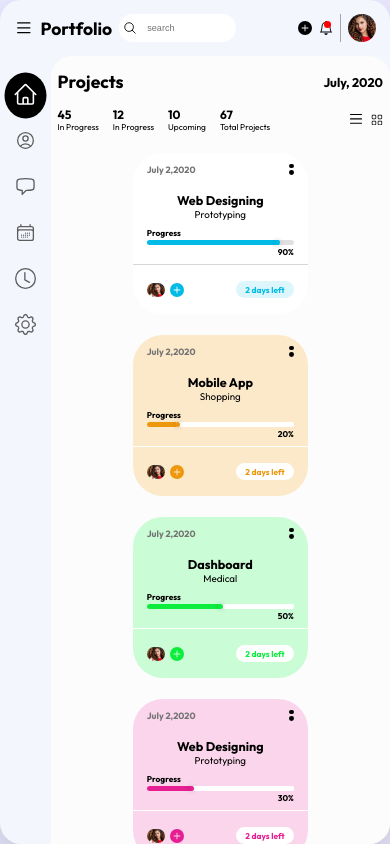
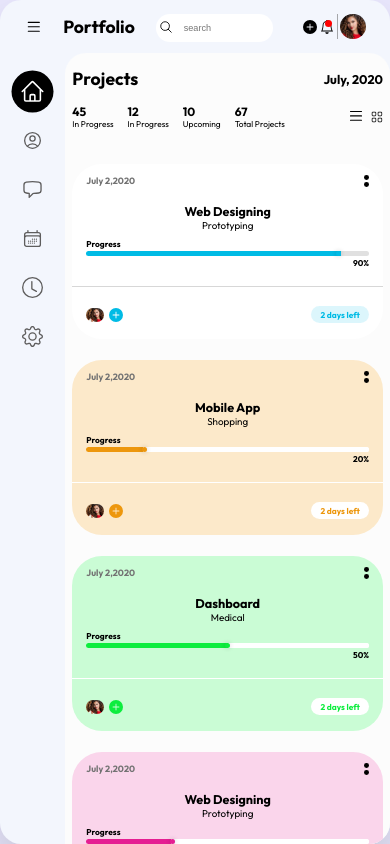
Before and after one commit to Softrefine-Internship/ac-1-viivek310, a website: page index.html in a window 390 px wide. Drawn offline with Linux system fonts and the light colour scheme.

Commit message:
changes 2

```diff
--- a/sass/base.scss
+++ b/sass/base.scss
@@ -1,22 +1,21 @@
 .portfolio{
-    width: 90%;
-    height: auto;
+    width: 100%;
+    height: 100svh;
     min-height: 90svh;
-    background: $color1;
+    background: #F3F6FD;
     margin: 0 auto;
     border-radius: 3rem;
     box-shadow: 0 4rem 8rem rgba(0, 0, 0, 0.174);
     padding-top: 2rem;
-    margin: 5rem;
     padding-bottom: 0;
     overflow: hidden;
     @media (max-width: 800px){
         margin: 0;
         width: 100%;
     }
-    @media (max-width: 800px){
-        height: 100svh;
-    }
+    // @media (max-width: 800px){
+    //     height: 100svh;
+    // }
 }
 
 .main-container{
@@ -34,10 +33,13 @@
 }
 
 .projects-container{
-    @include flex-center;
-    height: 90svh;
+    // @include flex-center;
+    display: grid;
+    grid-template-columns: repeat(auto-fill,minmax(200px,1fr));
+    // grid-template-rows: repeat(auto-fill,30rem);
+    height: 80.5%;
     width: 100%;
-    padding-block: 5rem;
+    padding-bottom: 5rem;
     flex-wrap: wrap;
     gap: 5rem;
     // overflow: auto;
@@ -49,6 +51,7 @@
 
 
     @media (max-width: 1000px){
+        grid-template-columns: repeat(auto-fill,minmax(150px,1fr));
         padding-block: 3rem;
         padding-bottom: 8rem;
         height: 91svh;
--- a/sass/card.scss
+++ b/sass/card.scss
@@ -1,6 +1,6 @@
 .project-card {
-    height: 23rem;
-    width: 25rem;
+    height: 25rem;
+    width: 100%;
     border-radius: 30px;
     padding: 1.5rem 2rem;
     position: relative;
@@ -259,16 +259,16 @@
 
     &__line {
         height: 1px;
-        width: inherit;
+        width: 120%;
         margin-left: -2rem;
         background: rgb(215, 215, 215);
-        margin-top: 1rem;
+        margin-top: 2.5rem;
     }
 
     &__footer {
         @include flex-center();
         // border: 2px solid red;
-        padding-top: 2rem;
+        padding-top: 3rem;
         height: 5rem;
 
         &--images-img,
--- a/sass/header.scss
+++ b/sass/header.scss
@@ -1,31 +1,32 @@
 .header {
     @include flex-center;
     justify-content: space-between;
-    height: 4rem;
+    height: 3.6rem;
     padding: 0 4rem;
     @media(max-width:400px){
-        padding: 0 2rem;
+        padding: 0 3.5rem;
     }
 
     &__left {
         @include flex-center(8rem);
         height: 100%;
 
-        @media (max-width: 1000px) {
-            gap: 5rem;
-        }
+        // @media (max-width: 1000px) {
+        //     gap: 5rem;
+        // }
 
-        @media (max-width: 750px) {
-            gap: 2rem;
+        @media (max-width: 800px) {
+            gap: 6rem;
         }
 
         @media (max-width: 420px) {
-            gap: 1rem;
+            gap: 3rem;
         }
 
         &--hamburger {
             height: 70%;
             cursor: pointer;
+            flex-shrink: 0;
         }
 
         &--hamburger svg {
@@ -46,6 +47,13 @@
         &--searchbar {
             height: 100%;
             position: relative;
+            margin-left: -35px;
+                @media(max-width: 420px){
+                    margin-left: 0;
+                }
+            @media(max-width: 370px){
+                margin-left: -20px;
+            }
 
             label{
                 height: 2rem;
@@ -69,6 +77,10 @@
                 @media (max-width: 800px) {
                     width: 30vw;
                 }
+
+                &:focus{
+                    outline: 1px solid black;
+                }
             }
         }
 
@@ -81,6 +93,9 @@
 
         @media (max-width: 600px) {
             gap: 1rem;
+        }
+        @media (max-width: 400px) {
+            gap: .4rem;
         }
 
         &>* {
--- a/sass/messages.scss
+++ b/sass/messages.scss
@@ -46,8 +46,9 @@
 
     &__container {
         width: 100%;
-        height: 94vh;
+        height: 75%;
         overflow-y: scroll;
+        overflow-x: hidden;
         border-bottom-right-radius: 30px;
 
 
--- a/sass/naviagation.scss
+++ b/sass/naviagation.scss
@@ -3,33 +3,31 @@
     width: 10rem;
     padding: 6rem 3rem;
 
-    @media(max-width: 420px){
-        width: 8rem;
-        padding: 6rem 1rem;
-    }
 
     &__icon{
         width: 3rem;
         aspect-ratio: 1/1;
         margin: 0 auto;
-        margin-bottom: 3.3rem;
+        margin-bottom: 4rem;
         color: rgb(94, 93, 93);
         position: relative;
         cursor: pointer;
         z-index: 2;
+        @include flex-center(0px);
 
         svg{
             transition: all .5s;
         }
         &::before{
             height: 100%;
-            width: 100%;
+           aspect-ratio: 1/1;
             background: black;
             z-index: -1;
             border-radius: 50%;
             opacity: 0;
             visibility: hidden;
             transition: all .5s ease-out;
+
         }
 
         &:hover::before,
--- a/sass/projects.scss
+++ b/sass/projects.scss
@@ -1,6 +1,6 @@
 .projects{
     width: 65%;
-    height: 100%;
+    height: 85%;
     background: darken($color3, 1%);
     border-radius: 3rem 3rem 0 0 ;
     padding-inline: 5rem;
@@ -21,7 +21,7 @@
     &__heading{
         @include flex-center();
         justify-content: space-between;
-        padding-block: 3rem;
+        padding-block: 2rem;
         @media (max-width: 1000px){
             padding-block: 2rem;
         }
@@ -39,6 +39,7 @@
 
     &__statistics{
         @include flex(5rem);
+        padding-bottom: 2rem;
         // align-items: center;
         @media (max-width: 1005px) {
             gap: 1rem;
@@ -61,6 +62,18 @@
 
             &--detail{
                 font-size: 1.2rem;
+                position: relative;
+                &::before{
+                    height: .5rem;
+                    aspect-ratio: 1/1;
+                    border: .2rem solid black;
+                    border-radius: 50%;
+                    bottom:0px;
+                    right: -50%;
+                    @media(max-width:1000px){
+                        display: none;
+                    }
+                }
             }
         }
 
```
Also changed, not shown: css/style.css.
